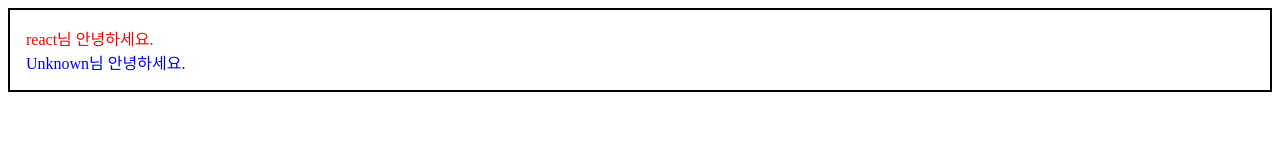
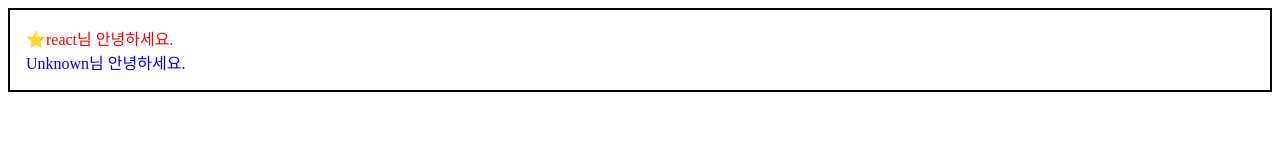
Before and after one commit to zzmin13/react-tutorial, a React (Create React App) app: page / in a window 1280 px wide. Shown: the top 160 px of the page. Built offline with nearby package versions, Linux system fonts and the light colour scheme.

Commit message:
조건부 렌더링

```diff
--- a/src/App.js
+++ b/src/App.js
@@ -6,7 +6,7 @@ import "./App.css";
 function App() {
   return (
     <Wrapper>
-      <Hello name="react" color="red"/>
+      <Hello name="react" color="red" isSpecial={true}/>
       <Hello color="blue"/>
     </Wrapper>
   );
--- a/src/Hello.js
+++ b/src/Hello.js
@@ -1,7 +1,12 @@
 import React from "react";
 
-function Hello({name,color}){
-    return <div style={{color}}>{name}님 안녕하세요.</div>;
+function Hello({name,color, isSpecial}){
+    return (
+        <div style={{color}}>
+            {isSpecial && <span>⭐</span>}
+            {name}님 안녕하세요.
+        </div>
+    )
 }
 
 Hello.defaultProps = {
```
